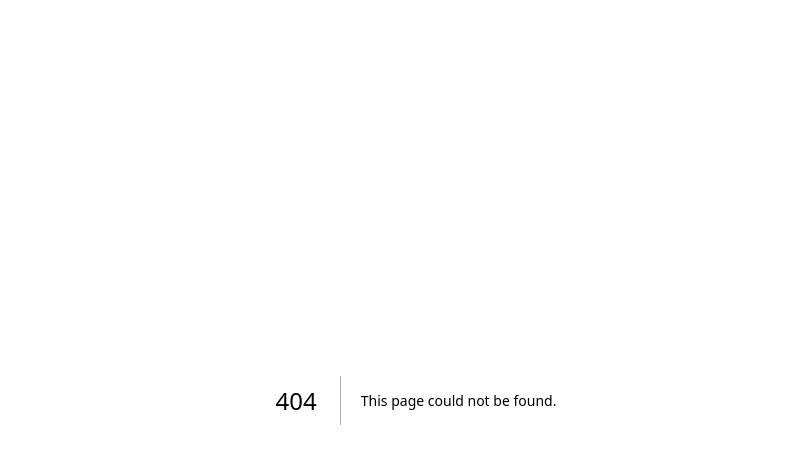
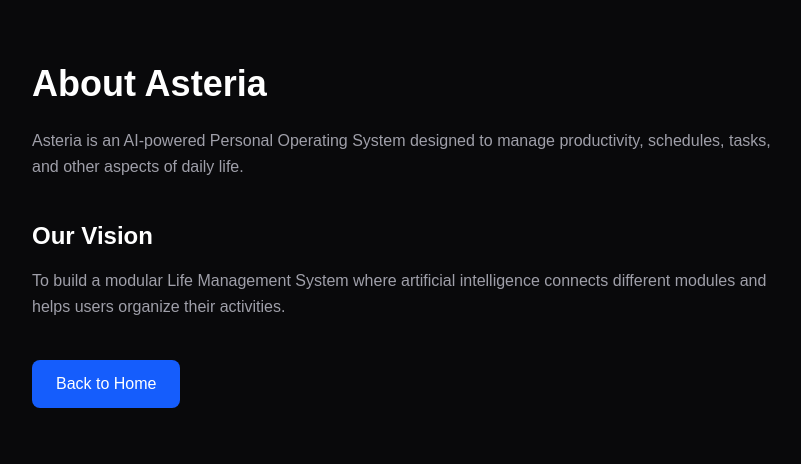
Before and after one commit to jomet06/Asteria, a Next.js app: page /about in a window 1280 px wide. Before the commit this address had no page. Shown: the top 464 px of the page, without its empty margins (224-1025 px from the left). Built offline with nearby package versions, Linux system fonts and the light colour scheme.

Commit message:
feat: initialize Asteria project

```diff
--- /dev/null
+++ b/app/about/page.tsx
@@ -0,0 +1,39 @@
+
+import Link from "next/link";
+
+export default function AboutPage() {
+  return (
+    <main className="min-h-screen bg-zinc-950 px-6 py-16 text-white">
+      <div className="mx-auto max-w-3xl">
+
+        <h1 className="text-4xl font-bold">
+          About Asteria
+        </h1>
+
+        <p className="mt-6 leading-relaxed text-zinc-400">
+          Asteria is an AI-powered Personal Operating System
+          designed to manage productivity, schedules, tasks,
+          and other aspects of daily life.
+        </p>
+
+        <h2 className="mt-10 text-2xl font-semibold">
+          Our Vision
+        </h2>
+
+        <p className="mt-4 leading-relaxed text-zinc-400">
+          To build a modular Life Management System where
+          artificial intelligence connects different modules
+          and helps users organize their activities.
+        </p>
+
+        <Link
+          href="/"
+          className="mt-10 inline-block rounded-lg bg-blue-600 px-6 py-3 font-medium hover:bg-blue-700"
+        >
+          Back to Home
+        </Link>
+
+      </div>
+    </main>
+  );
+}
--- a/app/layout.tsx
+++ b/app/layout.tsx
@@ -1,29 +1,25 @@
+
 import type { Metadata } from "next";
-import { Geist, Geist_Mono } from "next/font/google";
+import type { ReactNode } from "react";
+
 import "./globals.css";
 
-const geistSans = Geist({
-  variable: "--font-geist-sans",
-  subsets: ["latin"],
-});
-
-const geistMono = Geist_Mono({
-  variable: "--font-geist-mono",
-  subsets: ["latin"],
-});
-
 export const metadata: Metadata = {
-  title: "Create Next App",
-  description: "Generated by create next app",
+  title: "Asteria",
+  description:
+    "An AI-powered Personal Operating System for productivity and life management.",
 };
 
-export default function RootLayout({ children }: LayoutProps<"/">) {
+export default function RootLayout({
+  children,
+}: {
+  children: ReactNode;
+}) {
   return (
-    <html
-      lang="en"
-      className={`${geistSans.variable} ${geistMono.variable} h-full antialiased`}
-    >
-      <body className="min-h-full flex flex-col">{children}</body>
+    <html lang="en">
+      <body className="antialiased">
+        {children}
+      </body>
     </html>
   );
 }
--- a/app/page.tsx
+++ b/app/page.tsx
@@ -1,69 +1,91 @@
-import Image from "next/image";
 
-export default function Home() {
+import Link from "next/link";
+
+const modules = [
+  {
+    id: "calendar",
+    name: "Calendar",
+    description: "Manage your schedules and events.",
+    status: "Coming Soon",
+  },
+  {
+    id: "tasks",
+    name: "Task & Daily Planner",
+    description: "Organize tasks, projects, and daily plans.",
+    status: "Coming Soon",
+  },
+  {
+    id: "ai",
+    name: "AI Assistant",
+    description: "Manage your life with Hermes AI.",
+    status: "Coming Soon",
+  },
+  {
+    id: "finance",
+    name: "Finance Tracker",
+    description: "Track expenses and financial goals.",
+    status: "Future Module",
+  },
+];
+
+export default function HomePage() {
   return (
-    <div className="flex flex-col flex-1 items-center justify-center bg-zinc-50 font-sans dark:bg-black">
-      <main className="flex flex-1 w-full max-w-3xl flex-col items-center justify-between py-32 px-16 bg-white dark:bg-black sm:items-start">
-        <Image
-          className="dark:invert h-5 w-[100px]"
-          src="/next.svg"
-          alt="Next.js logo"
-          width={100}
-          height={20}
-          priority
-        />
-        <div className="flex flex-col items-center gap-6 text-center sm:items-start sm:text-left">
-          <h1 className="max-w-xs text-3xl font-semibold leading-10 tracking-tight text-black dark:text-zinc-50">
-            To get started, edit the{" "}
-            <code className="rounded bg-black/[.06] px-1.5 py-0.5 font-mono text-[0.9em] dark:bg-white/[.08]">
-              page.tsx
-            </code>{" "}
-            file.
+    <main className="min-h-screen bg-zinc-950 text-white">
+      <div className="mx-auto max-w-6xl px-6 py-16">
+
+        {/* Header */}
+        <header className="mb-16">
+          <span className="text-sm font-medium text-blue-400">
+            PERSONAL LIFE MANAGEMENT SYSTEM
+          </span>
+
+          <h1 className="mt-4 text-5xl font-bold">
+            Asteria
           </h1>
-          <p className="max-w-md text-lg leading-8 text-zinc-600 dark:text-zinc-400">
-            Looking for a starting point or more instructions? Head over to{" "}
-            <a
-              href="https://vercel.com/templates?framework=next.js&utm_source=create-next-app&utm_medium=appdir-template-tw&utm_campaign=create-next-app"
-              className="font-medium text-zinc-950 dark:text-zinc-50"
-            >
-              Templates
-            </a>{" "}
-            or the{" "}
-            <a
-              href="https://nextjs.org/learn?utm_source=create-next-app&utm_medium=appdir-template-tw&utm_campaign=create-next-app"
-              className="font-medium text-zinc-950 dark:text-zinc-50"
-            >
-              Learning
-            </a>{" "}
-            center.
+
+          <p className="mt-4 max-w-2xl text-lg text-zinc-400">
+            Your AI-powered Personal Operating System.
+            Manage your schedule, tasks, and productivity
+            in one intelligent platform.
           </p>
-        </div>
-        <div className="flex flex-col gap-4 text-base font-medium sm:flex-row">
-          <a
-            className="flex h-12 w-full items-center justify-center gap-2 rounded-full bg-foreground px-5 text-background transition-colors hover:bg-[#383838] dark:hover:bg-[#ccc] md:w-[158px]"
-            href="https://vercel.com/new?utm_source=create-next-app&utm_medium=appdir-template-tw&utm_campaign=create-next-app"
-            target="_blank"
-            rel="noopener noreferrer"
+
+          <Link
+            href="/about"
+            className="mt-8 inline-block rounded-lg bg-blue-600 px-6 py-3 font-medium transition hover:bg-blue-700"
           >
-            <Image
-              className="dark:invert h-[14px] w-4"
-              src="/vercel.svg"
-              alt="Vercel logomark"
-              width={16}
-              height={14}
-            />
-            Deploy Now
-          </a>
-          <a
-            className="flex h-12 w-full items-center justify-center rounded-full border border-solid border-black/[.08] px-5 transition-colors hover:border-transparent hover:bg-black/[.04] dark:border-white/[.145] dark:hover:bg-[#1a1a1a] md:w-[158px]"
-            href="https://nextjs.org/docs?utm_source=create-next-app&utm_medium=appdir-template-tw&utm_campaign=create-next-app"
-            target="_blank"
-            rel="noopener noreferrer"
-          >
-            Documentation
-          </a>
-        </div>
-      </main>
-    </div>
+            Explore Asteria
+          </Link>
+        </header>
+
+        {/* Modules Section */}
+        <section>
+          <h2 className="mb-6 text-2xl font-semibold">
+            System Modules
+          </h2>
+
+          <div className="grid gap-5 md:grid-cols-2 lg:grid-cols-3">
+            {modules.map((module) => (
+              <article
+                key={module.id}
+                className="rounded-xl border border-zinc-800 bg-zinc-900 p-6"
+              >
+                <h3 className="text-xl font-semibold">
+                  {module.name}
+                </h3>
+
+                <p className="mt-3 text-sm text-zinc-400">
+                  {module.description}
+                </p>
+
+                <span className="mt-6 inline-block rounded-full bg-zinc-800 px-3 py-1 text-xs text-blue-300">
+                  {module.status}
+                </span>
+              </article>
+            ))}
+          </div>
+        </section>
+
+      </div>
+    </main>
   );
 }
```
